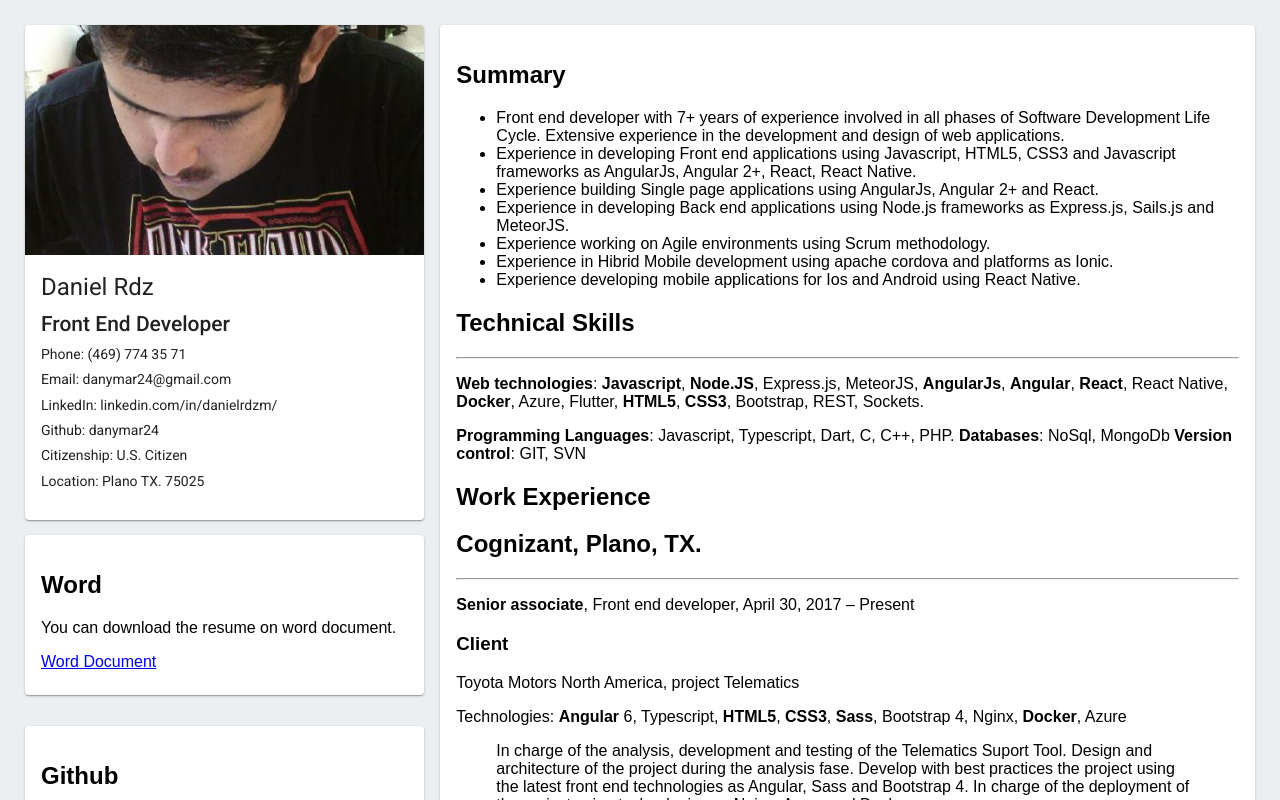
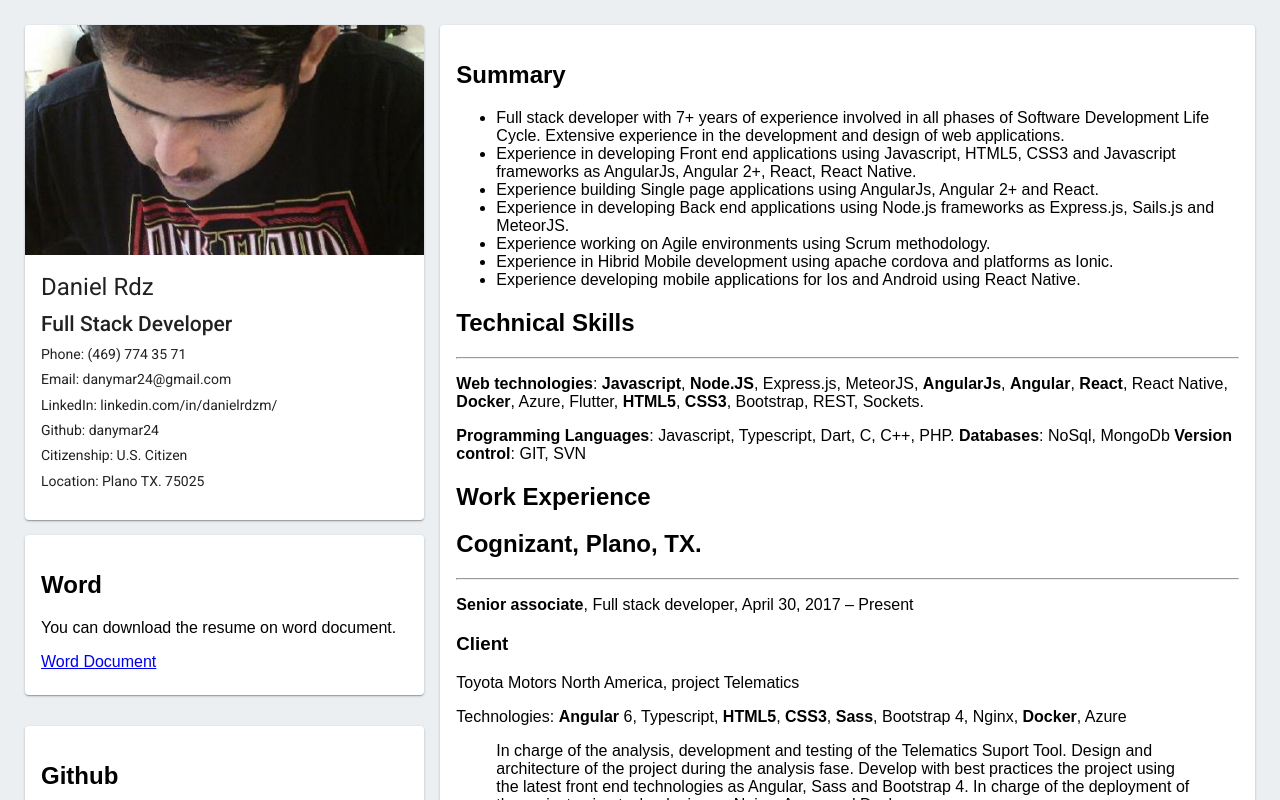
Before and after one commit to danymar24/resume, a React (Create React App) app: page / in a window 1280 px wide. Shown: the top 800 px of the page. Built offline with nearby package versions, Linux system fonts and the light colour scheme; no server answers.

Commit message:
Resume updated

```diff
--- a/src/components/DocumentComponent.js
+++ b/src/components/DocumentComponent.js
@@ -7,7 +7,7 @@ function Word(props) {
             <CardContent>
                 <h2>Word</h2>
                 <p>You can download the resume on word document.</p>
-                <span><a href="/resume.docx">Word Document</a></span>
+                <span><a href="resume.docx" download>Word Document</a></span>
             </CardContent>
         </Card>
     );
--- a/src/components/InfoComponent.js
+++ b/src/components/InfoComponent.js
@@ -12,7 +12,7 @@ const styles={
 
 const info={
     name: 'Daniel Rdz',
-    title: 'Front End Developer',
+    title: 'Full Stack Developer',
     phone: '(469) 774 35 71',
     email: 'danymar24@gmail.com',
     linkedIn: 'linkedin.com/in/danielrdzm/',
@@ -25,7 +25,7 @@ function Info(props) {
     const {classes} = props;
     return (
         <Card>
-            <CardMedia image="/images/danielrdz.jpg"
+            <CardMedia image="images/danielrdz.jpg"
                        title="Daniel Rdz"
                        className={classes.media} />
             <CardContent>
--- a/src/resume.md
+++ b/src/resume.md
@@ -1,6 +1,6 @@
 # Summary
 
-- Front end developer with 7+ years of experience involved in all phases of Software Development Life Cycle.
+- Full stack developer with 7+ years of experience involved in all phases of Software Development Life Cycle.
 Extensive experience in the development and design of web applications.
 - Experience in developing Front end applications using Javascript, HTML5, CSS3 and Javascript frameworks as AngularJs, Angular 2+, React, React Native.
 - Experience building Single page applications using AngularJs, Angular 2+ and React.
@@ -22,7 +22,7 @@ Extensive experience in the development and design of web applications.
 ## Cognizant, Plano, TX.
 -------
 
-**Senior associate**, Front end developer, April 30, 2017 – Present
+**Senior associate**, Full stack developer, April 30, 2017 – Present
 
 ### Client
 Toyota Motors North America, project Telematics
@@ -104,7 +104,7 @@ Developed the San Francisco CC mobile app developed with Apache Cordova using HT
 
 # Education
 --------
-## Chihuahua tecnology institute (Instituto Tecnologico de Chihuahua)
+## Chihuahua technology institute (Instituto Tecnologico de Chihuahua)
 ### Chihuahua, Mexico
 **Electronics Engineering** / Bachelors	January 2009 – July 2014
 
```
Also changed, not shown: 1 other file (tests, documents, lock files or other folders).
